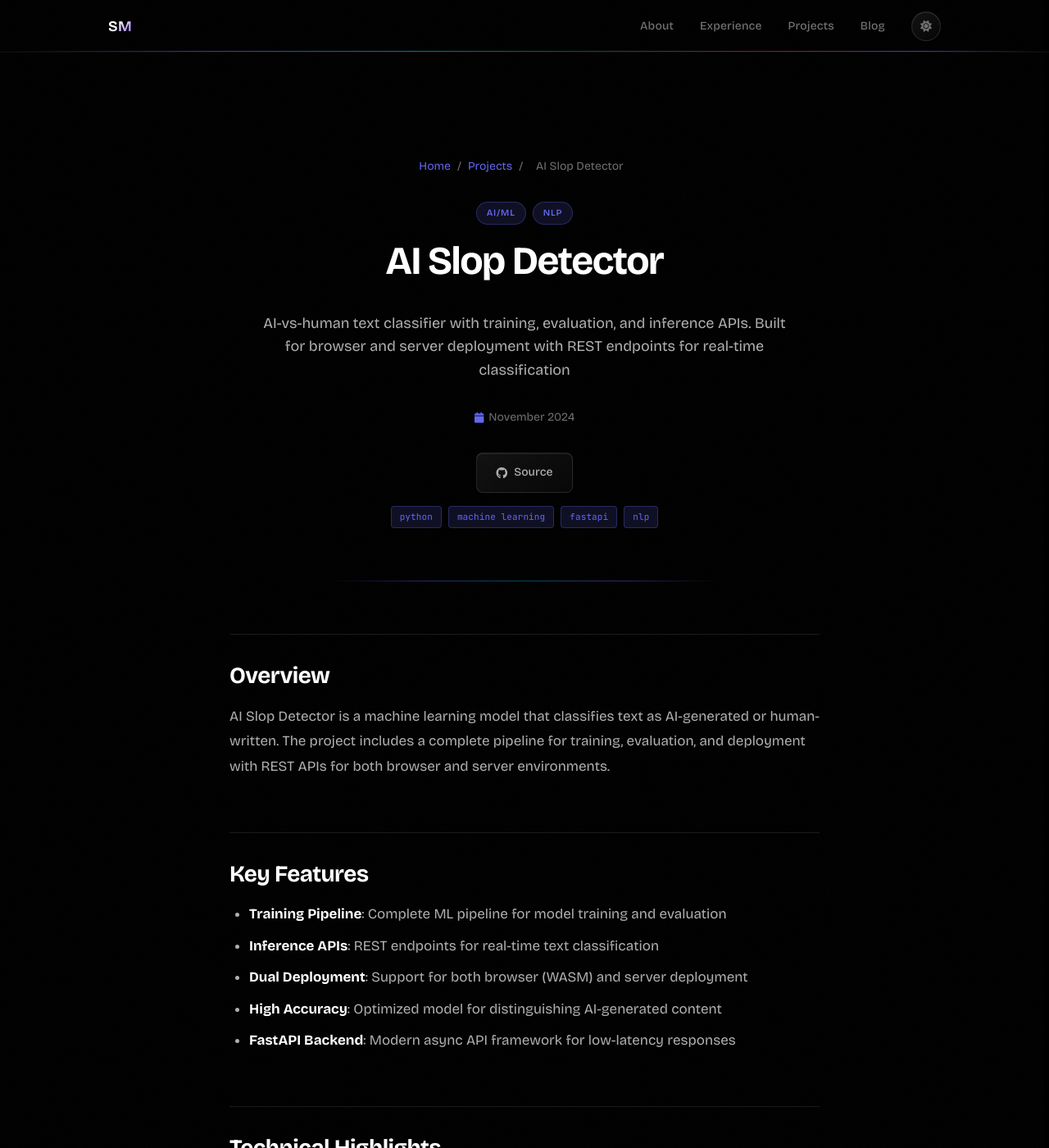
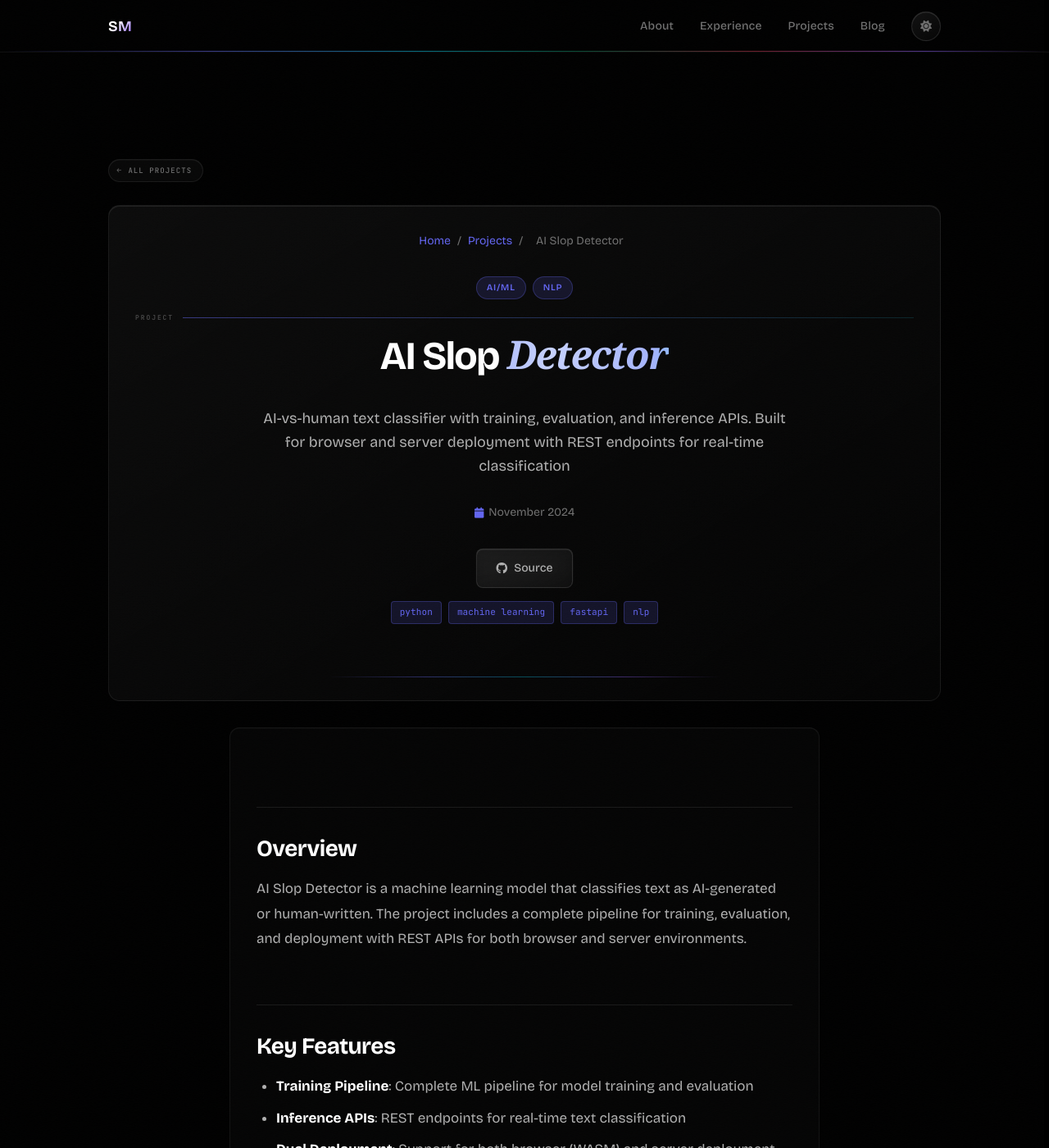
Before and after one commit to sanketmuchhala/sanketmuchhala.github.io, a Jekyll site: the page built from _projects/16-ai-slop-detector.md, in a window 1280 px wide and 1400 px high. Shown: the whole window at 82% size. Built offline with Jekyll 4.4.1, drawn with Linux system fonts in a browser that asks for light colours; some web fonts are replaced.

Commit message:
Polish round 2: mobile pass, project pages glass, light mode, micro-interactions
Mobile:
- Hero photo 140px on ≤760px, title clamped to prevent overflow
- hero-links flex-wrap so buttons never overflow
- Cards: 18px padding + blur(16px) on mobile (GPU budget)
- hover-only effects (tilt, specular, bullet dash) disabled via @media (hover:none)

Project detail pages:
- project-detail-page class + glass back pill "← All Projects"
- blog-header frosted glass band (blur 22px, inset specular)
- blog-post-title last word → Instrument Serif italic drift (same as hero)
- blog-content glass well
- project-page-eyebrow label + hairline injected above title

Light mode overrides:
- All polish elements invert correctly under data-theme=light
- Canvas drops to 0.22 opacity in light mode
- Gradient text uses darker indigo/teal in light mode

Micro-interactions:
- Scroll-to-top glass button (fades in after hero, smooth scroll)
- Copy-email toast (clipboard write + glass pill notification)
- .btn hover: subtle indigo inner glow, no transform
- All new animations respect prefers-reduced-motion

```diff
--- a/_layouts/project.html
+++ b/_layouts/project.html
@@ -2,8 +2,12 @@
 layout: default
 ---
 
-<article class="blog-post reading-page">
+<article class="blog-post reading-page project-detail-page">
     <div class="container">
+
+        <a href="{{ '/projects/' | relative_url }}" class="project-back-pill">
+            <i class="fas fa-arrow-left"></i> All Projects
+        </a>
 
         <header class="blog-header">
             <div class="blog-breadcrumb">
--- a/polish.css
+++ b/polish.css
@@ -275,7 +275,6 @@ body > canvas { opacity: 0.55 !important; }
 }
 
 /* ── Tab-visibility safety net ──────────────────────────────────────── */
-/* If animations get trapped at opacity:0 on hidden tab, force visible */
 body.force-visible .hero-title,
 body.force-visible .hero-subtitle,
 body.force-visible .hero-description,
@@ -288,3 +287,286 @@ body.force-visible .hero-annotation {
   transform: none !important;
   filter: none !important;
 }
+
+/* ======================================================================
+   MOBILE PASS — intentional, not squeezed
+====================================================================== */
+
+/* Hero photo shrinks gracefully */
+@media (max-width: 760px) {
+  .hero-photo {
+    width: 140px !important;
+    height: 140px !important;
+  }
+
+  /* Title can't overflow — clamp tighter on small screens */
+  .hero-title {
+    font-size: clamp(1.875rem, 8vw, 2.75rem) !important;
+    letter-spacing: -0.03em !important;
+  }
+
+  /* Buttons and socials wrap cleanly */
+  .hero-links {
+    flex-wrap: wrap !important;
+    gap: 0.625rem !important;
+  }
+
+  /* Cards: less padding, lighter blur (GPU budget) */
+  .project-card,
+  .timeline-card,
+  .education-item {
+    padding: 1.125rem !important;
+    backdrop-filter: blur(16px) saturate(160%) !important;
+    -webkit-backdrop-filter: blur(16px) saturate(160%) !important;
+  }
+
+  /* Prevent any element being wider than viewport */
+  .hero-content,
+  .status-pill,
+  .hero-annotation {
+    max-width: 100%;
+    box-sizing: border-box;
+  }
+}
+
+/* Disable hover-only effects on touch (3D tilt already guarded in JS) */
+@media (hover: none) {
+  .project-card:hover  { transform: none !important; }
+  .timeline-card:hover { transform: translateX(0) !important; }
+  .education-item:hover { transform: translateX(0) !important; }
+  .project-card::after { display: none !important; }
+  .timeline-card:hover li::before { color: rgba(99,102,241,0.5); letter-spacing: normal; }
+}
+
+/* ======================================================================
+   PROJECT DETAIL PAGES — glass header + back pill
+====================================================================== */
+
+.project-back-pill {
+  display: inline-flex;
+  align-items: center;
+  gap: 0.45rem;
+  font-family: 'JetBrains Mono', monospace;
+  font-size: 0.5625rem;
+  font-weight: 500;
+  letter-spacing: 0.12em;
+  text-transform: uppercase;
+  color: rgba(255,255,255,0.42);
+  background: rgba(255,255,255,0.03);
+  backdrop-filter: blur(12px);
+  -webkit-backdrop-filter: blur(12px);
+  border: 0.5px solid rgba(255,255,255,0.08);
+  border-radius: 100px;
+  padding: 0.35rem 0.8rem 0.35rem 0.6rem;
+  text-decoration: none;
+  transition: color 0.18s ease, background 0.18s ease, border-color 0.18s ease;
+  margin-bottom: 1.75rem;
+  box-shadow: inset 0 0.5px 0 rgba(255,255,255,0.06);
+}
+.project-back-pill:hover {
+  color: rgba(255,255,255,0.75);
+  background: rgba(255,255,255,0.06);
+  border-color: rgba(255,255,255,0.14);
+}
+.project-back-pill i { font-size: 0.7em; opacity: 0.8; }
+
+/* Glass treatment for project header band */
+.project-detail-page .blog-header {
+  background: linear-gradient(148deg, rgba(255,255,255,0.048) 0%, rgba(255,255,255,0.016) 100%) !important;
+  backdrop-filter: blur(22px) saturate(180%) !important;
+  -webkit-backdrop-filter: blur(22px) saturate(180%) !important;
+  border: 0.5px solid rgba(255,255,255,0.07) !important;
+  border-radius: 14px !important;
+  padding: 2rem 2rem 1.75rem !important;
+  box-shadow:
+    inset 0 1px 0 rgba(255,255,255,0.09),
+    inset 0 -0.5px 0 rgba(0,0,0,0.10),
+    0 12px 40px rgba(0,0,0,0.28) !important;
+  margin-bottom: 2rem !important;
+}
+
+/* Project eyebrow injected above the title */
+.project-page-eyebrow {
+  display: flex;
+  align-items: center;
+  gap: 0.7rem;
+  margin-bottom: 0.6rem;
+}
+.project-page-eyebrow .eyebrow-text  { color: rgba(255,255,255,0.28); }
+.project-page-eyebrow .eyebrow-line  {
+  flex: 1; height: 1px;
+  background: linear-gradient(90deg, rgba(99,102,241,0.5), rgba(34,211,238,0.15));
+  transform: scaleX(1);
+}
+
+/* Project title serif accent (same .ital class) */
+.blog-post-title .ital {
+  font-family: 'Instrument Serif', Georgia, serif;
+  font-style: italic;
+  background: linear-gradient(90deg, #c7d2fe 0%, #a5b4fc 25%, #22d3ee 55%, #a5b4fc 80%, #c7d2fe 100%);
+  background-size: 250% auto;
+  -webkit-background-clip: text;
+  -webkit-text-fill-color: transparent;
+  background-clip: text;
+  animation: gradient-drift 11s linear infinite;
+}
+
+/* Glass content well */
+.project-detail-page .blog-content {
+  background: rgba(255,255,255,0.018) !important;
+  backdrop-filter: blur(18px) !important;
+  -webkit-backdrop-filter: blur(18px) !important;
+  border: 0.5px solid rgba(255,255,255,0.055) !important;
+  border-radius: 12px !important;
+  padding: 2rem !important;
+  box-shadow: inset 0 0.5px 0 rgba(255,255,255,0.06) !important;
+}
+
+/* ======================================================================
+   LIGHT MODE OVERRIDES for polish elements
+====================================================================== */
+
+[data-theme="light"] .status-pill {
+  color: rgba(0,0,0,0.55);
+  background: rgba(0,0,0,0.04);
+  border-color: rgba(0,0,0,0.10);
+  box-shadow: inset 0 0.5px 0 rgba(0,0,0,0.04);
+}
+[data-theme="light"] .eyebrow-text { color: rgba(0,0,0,0.35); }
+[data-theme="light"] .hero-annotation { color: rgba(0,0,0,0.38); }
+[data-theme="light"] .section-title::before { color: rgba(0,0,0,0.035); }
+[data-theme="light"] body > canvas { opacity: 0.22 !important; }
+[data-theme="light"] .eyebrow-line {
+  background: linear-gradient(90deg, rgba(79,70,229,0.45), rgba(8,145,178,0.15));
+}
+[data-theme="light"] .hero-title .ital,
+[data-theme="light"] .blog-post-title .ital {
+  background: linear-gradient(90deg, #4f46e5 0%, #4338ca 30%, #0891b2 60%, #4338ca 80%, #4f46e5 100%);
+  background-size: 250% auto;
+  -webkit-background-clip: text;
+  background-clip: text;
+}
+[data-theme="light"] .project-detail-page .blog-header {
+  background: linear-gradient(148deg, rgba(0,0,0,0.028) 0%, rgba(0,0,0,0.010) 100%) !important;
+  border-color: rgba(0,0,0,0.07) !important;
+  box-shadow:
+    inset 0 1px 0 rgba(255,255,255,0.6),
+    0 8px 32px rgba(0,0,0,0.08) !important;
+}
+[data-theme="light"] .project-detail-page .blog-content {
+  background: rgba(0,0,0,0.018) !important;
+  border-color: rgba(0,0,0,0.06) !important;
+}
+[data-theme="light"] .project-back-pill {
+  color: rgba(0,0,0,0.45);
+  background: rgba(0,0,0,0.03);
+  border-color: rgba(0,0,0,0.08);
+}
+[data-theme="light"] .project-back-pill:hover {
+  color: rgba(0,0,0,0.75);
+  background: rgba(0,0,0,0.06);
+}
+
+/* ======================================================================
+   MICRO-INTERACTIONS
+====================================================================== */
+
+/* Button subtle inner glow on hover */
+.btn:hover {
+  box-shadow:
+    inset 0 0 0 1px rgba(99,102,241,0.25),
+    inset 0 1px 0 rgba(255,255,255,0.08),
+    0 0 16px rgba(99,102,241,0.12) !important;
+}
+
+/* Scroll-to-top glass button */
+#scroll-top {
+  position: fixed;
+  right: 1.5rem;
+  bottom: 2rem;
+  width: 38px;
+  height: 38px;
+  border-radius: 50%;
+  background: rgba(255,255,255,0.04);
+  backdrop-filter: blur(14px);
+  -webkit-backdrop-filter: blur(14px);
+  border: 0.5px solid rgba(255,255,255,0.09);
+  color: rgba(255,255,255,0.42);
+  cursor: pointer;
+  opacity: 0;
+  transform: translateY(6px);
+  transition: opacity 0.3s cubic-bezier(0.16,1,0.3,1),
+              transform 0.3s cubic-bezier(0.16,1,0.3,1),
+              background 0.18s ease,
+              color 0.18s ease;
+  z-index: 500;
+  display: flex;
+  align-items: center;
+  justify-content: center;
+  box-shadow: inset 0 0.5px 0 rgba(255,255,255,0.08), 0 4px 16px rgba(0,0,0,0.25);
+  pointer-events: none;
+  font-size: 0.75rem;
+}
+#scroll-top.visible {
+  opacity: 1;
+  transform: translateY(0);
+  pointer-events: all;
+}
+#scroll-top:hover {
+  background: rgba(255,255,255,0.07);
+  color: rgba(255,255,255,0.72);
+  border-color: rgba(255,255,255,0.14);
+}
+[data-theme="light"] #scroll-top {
+  background: rgba(0,0,0,0.04);
+  border-color: rgba(0,0,0,0.09);
+  color: rgba(0,0,0,0.45);
+  box-shadow: inset 0 0.5px 0 rgba(255,255,255,0.5), 0 4px 16px rgba(0,0,0,0.08);
+}
+[data-theme="light"] #scroll-top:hover {
+  background: rgba(0,0,0,0.07);
+  color: rgba(0,0,0,0.72);
+}
+
+/* Copy-email glass toast */
+#copy-toast {
+  position: fixed;
+  bottom: 2.25rem;
+  left: 50%;
+  transform: translateX(-50%) translateY(6px);
+  padding: 0.45rem 1rem;
+  border-radius: 100px;
+  background: rgba(255,255,255,0.055);
+  backdrop-filter: blur(20px);
+  -webkit-backdrop-filter: blur(20px);
+  border: 0.5px solid rgba(255,255,255,0.10);
+  font-family: 'JetBrains Mono', monospace;
+  font-size: 0.5625rem;
+  letter-spacing: 0.1em;
+  text-transform: uppercase;
+  color: rgba(255,255,255,0.65);
+  opacity: 0;
+  transition: opacity 0.22s ease, transform 0.22s cubic-bezier(0.16,1,0.3,1);
+  z-index: 1000;
+  pointer-events: none;
+  box-shadow: inset 0 0.5px 0 rgba(255,255,255,0.10), 0 8px 24px rgba(0,0,0,0.28);
+  white-space: nowrap;
+}
+#copy-toast.show {
+  opacity: 1;
+  transform: translateX(-50%) translateY(0);
+}
+[data-theme="light"] #copy-toast {
+  background: rgba(0,0,0,0.06);
+  border-color: rgba(0,0,0,0.10);
+  color: rgba(0,0,0,0.60);
+  box-shadow: 0 8px 24px rgba(0,0,0,0.08);
+}
+
+/* Reduced motion — collapse all new animations too */
+@media (prefers-reduced-motion: reduce) {
+  .blog-post-title .ital { animation: none !important; }
+  #scroll-top            { transition: opacity 0.1s ease !important; transform: none !important; }
+  #copy-toast            { transition: opacity 0.1s ease !important; transform: translateX(-50%) !important; }
+  .project-back-pill     { transition: none !important; }
+}
--- a/polish.js
+++ b/polish.js
@@ -58,6 +58,8 @@
   document.addEventListener('DOMContentLoaded', function () {
 
     initScrollProgress();
+    initScrollTop();
+    initCopyToast();
 
     /* Only run home-page enhancements when the hero section is present */
     var isHome = !!document.querySelector('.hero');
@@ -66,6 +68,13 @@
       injectStatusPill();
       splitHeroTitle();
       injectHeroAnnotation();
+    }
+
+    /* Project detail pages */
+    var isProject = !!document.querySelector('.project-detail-page');
+    if (isProject) {
+      splitProjectTitle();
+      injectProjectEyebrow();
     }
 
     injectSectionEyebrows();
@@ -191,6 +200,89 @@
   }
 
   /* ──────────────────────────────────────────────────────────────────
+     SCROLL-TO-TOP BUTTON
+  ────────────────────────────────────────────────────────────────── */
+  function initScrollTop() {
+    var btn = document.createElement('button');
+    btn.id = 'scroll-top';
+    btn.setAttribute('aria-label', 'Scroll to top');
+    btn.innerHTML = '<i class="fas fa-arrow-up"></i>';
+    document.body.appendChild(btn);
+
+    var heroHeight = 0;
+    var hero = document.querySelector('.hero');
+    if (hero) heroHeight = hero.offsetHeight;
+
+    function onScroll() {
+      if (window.scrollY > (heroHeight || 400)) {
+        btn.classList.add('visible');
+      } else {
+        btn.classList.remove('visible');
+      }
+    }
+
+    window.addEventListener('scroll', onScroll, { passive: true });
+    btn.addEventListener('click', function () {
+      window.scrollTo({ top: 0, behavior: 'smooth' });
+    });
+  }
+
+  /* ──────────────────────────────────────────────────────────────────
+     COPY-EMAIL TOAST
+     Clicking any mailto: link also copies the address and shows toast.
+  ────────────────────────────────────────────────────────────────── */
+  function initCopyToast() {
+    var toast = document.createElement('div');
+    toast.id = 'copy-toast';
+    toast.textContent = 'Email copied';
+    document.body.appendChild(toast);
+
+    var timer = null;
+
+    function showToast() {
+      toast.classList.add('show');
+      clearTimeout(timer);
+      timer = setTimeout(function () { toast.classList.remove('show'); }, 2200);
+    }
+
+    document.addEventListener('click', function (e) {
+      var link = e.target.closest('a[href^="mailto:"]');
+      if (!link) return;
+      var email = link.href.replace('mailto:', '').split('?')[0];
+      if (!navigator.clipboard) return;
+      navigator.clipboard.writeText(email).then(showToast).catch(function () {});
+    });
+  }
+
+  /* ──────────────────────────────────────────────────────────────────
+     PROJECT DETAIL PAGE — title split + eyebrow
+  ────────────────────────────────────────────────────────────────── */
+  function splitProjectTitle() {
+    var title = document.querySelector('.blog-post-title');
+    if (!title || title.querySelector('.ital')) return;
+
+    var words = title.textContent.trim().split(/\s+/);
+    if (words.length < 2) return;
+
+    var last  = words.pop();
+    var first = words.join(' ');
+    title.innerHTML = first + ' <span class="ital">' + last + '</span>';
+  }
+
+  function injectProjectEyebrow() {
+    var header = document.querySelector('.project-detail-page .blog-header');
+    var title  = document.querySelector('.blog-post-title');
+    if (!header || !title || header.querySelector('.project-page-eyebrow')) return;
+
+    var eyebrow = document.createElement('div');
+    eyebrow.className = 'project-page-eyebrow';
+    eyebrow.innerHTML =
+      '<span class="eyebrow-text">Project</span>' +
+      '<span class="eyebrow-line"></span>';
+    header.insertBefore(eyebrow, title);
+  }
+
+  /* ──────────────────────────────────────────────────────────────────
      LINK FIXES
   ────────────────────────────────────────────────────────────────── */
   function fixLinks() {
```
